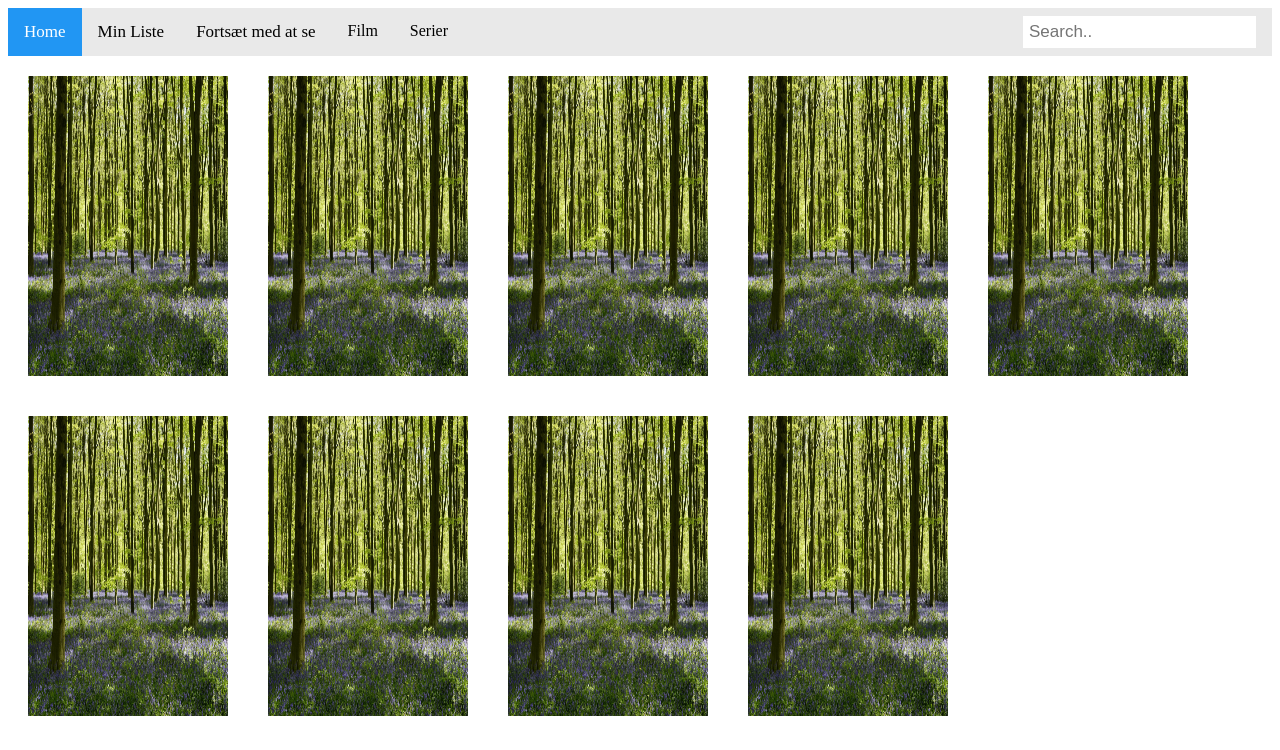
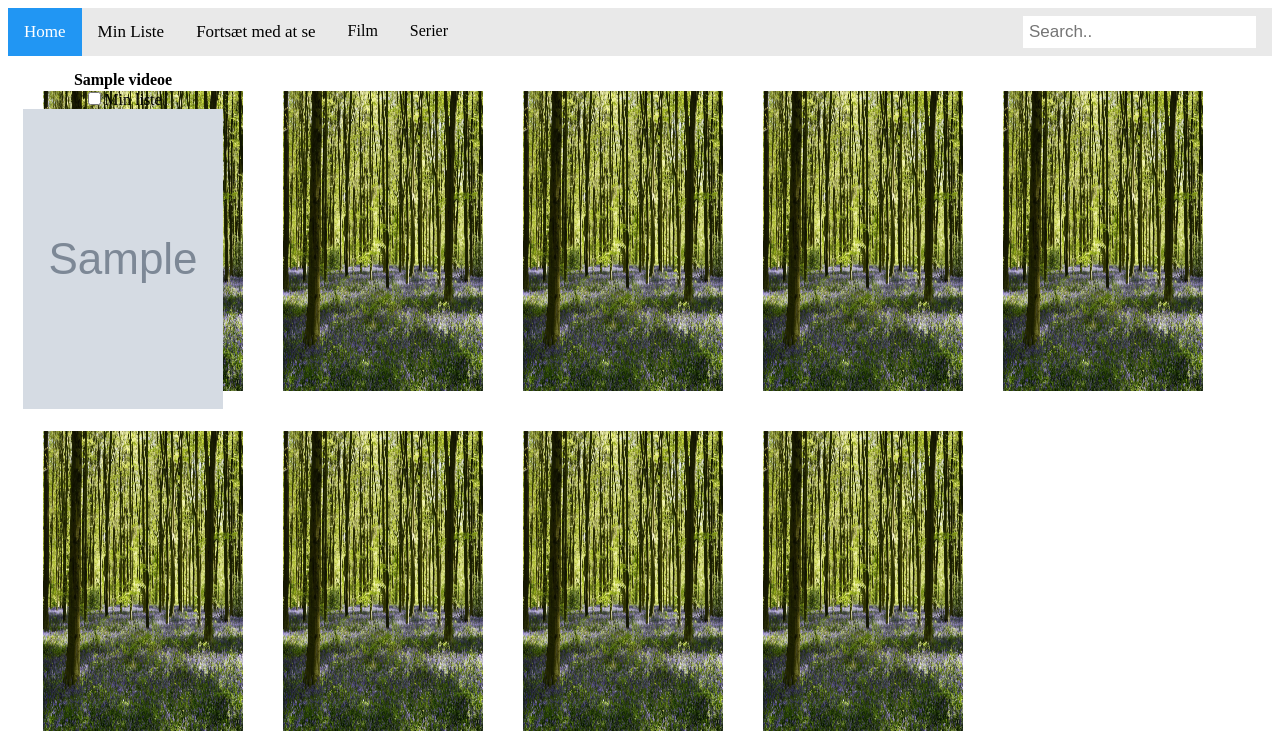
Before and after one commit to Alex7795/StreamSite, a PHP site: page /Streaming.php in a window 1280 px wide. Shown: the top 750 px of the page. Run offline with PHP 8.4, Linux system fonts and the light colour scheme; tables that the repository leaves empty or names only in its code hold one stand-in row (values such as "Sample post"); grey boxes marked "Sample" are stand-in pictures.

Commit message:
Auto stash before merge of "main" and "origin/main"

```diff
--- a/Streaming.php
+++ b/Streaming.php
@@ -31,6 +31,7 @@
 
   <input type="text" placeholder="Search..">
 </div>
+<div class="grid-container" style="padding:15px">
 <div class="container">
 <input class="item" type="image" src="img/Woods.jpg" alt="Submit" width="200" height="300">
 <input class="item" type="image" src="img/Woods.jpg" alt="Submit" width="200" height="300">
@@ -42,6 +43,35 @@
 <input class="item" type="image" src="img/Woods.jpg" alt="Submit" width="200" height="300">
 <input class="item" type="image" src="img/Woods.jpg" alt="Submit" width="200" height="300">
 </div>
+<?php
+$servername = "localhost";
+$username = "root";
+$password = "";
+$dbname = "valgfag";
 
+// Create connection
+$conn = mysqli_connect($servername, $username, $password, $dbname);
+
+// Check connection
+if (!$conn) {
+  die("Connection failed: " . mysqli_connect_error());
+}
+
+  $sql = "SELECT `picture`, `name` FROM `hyper_videoes`";
+  $result = $conn->query($sql);
+  if (mysqli_num_rows($result) > 0) {
+    // output data of each row
+    while($row = mysqli_fetch_assoc($result)) {
+      echo '<div style="text-align:center;display:inline-block">';
+      echo '<div style="display:block">';
+      echo '<label style="display:block"><b>'.$row["name"].'</b></label>';
+      echo '<input type="checkbox" name="checkbox" id="'.$row["name"].'"/><label>Min liste</label>';
+      echo '</div>';
+      echo '<input class="grid-item" type="image" src="'.$row["picture"].'" alt="Submit" width="200" height="300">';
+      echo '</div>';
+    }
+  }
+?>
+  </div>
 
 </body>
```
